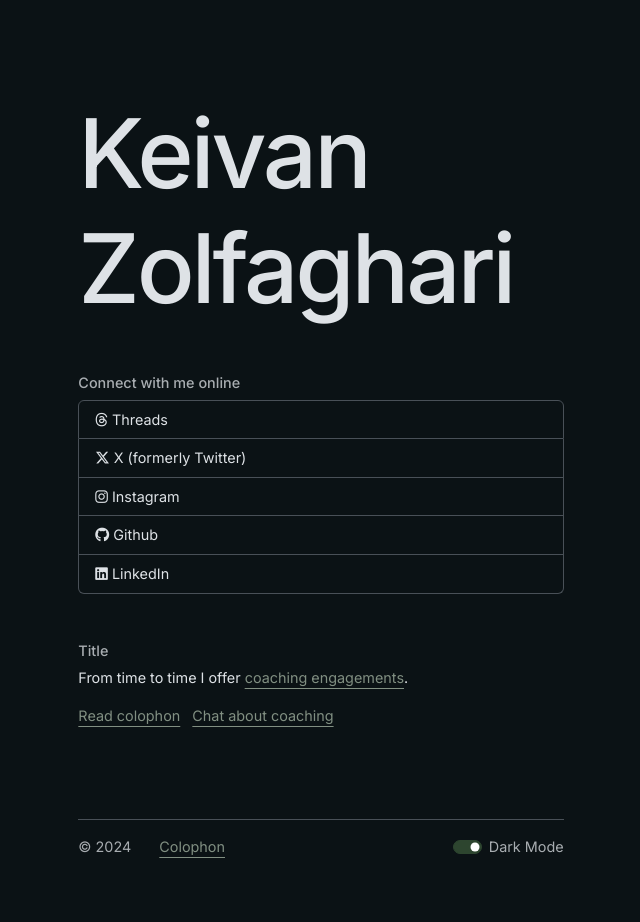
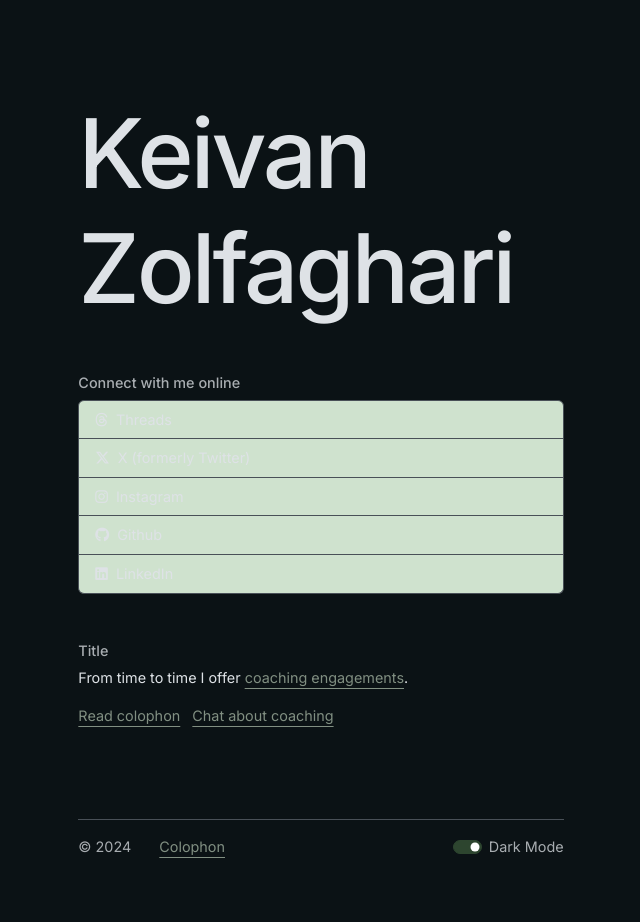
Before and after one commit to keivanz/keivanz.github.io, a Jekyll site: the page built from index.md, in a window 1280 px wide. Shown: the whole page, without its empty margins (319-959 px from the left). Built offline with Jekyll 4.4.1, drawn with Linux system fonts in a browser that asks for light colours; nearby versions of some CDN libraries; some web fonts are replaced.

Commit message:
continue list group animation

```diff
--- a/_includes/main.html
+++ b/_includes/main.html
@@ -2,20 +2,20 @@
 
 <h6 class="text-body-secondary mt-5">Connect with me online</h6>
 <div class="social_links list-group ps-0">
-  <a class="list-group-item" href="https://test.com/test" target="_blank">
-    <i class="fa-brands fa-threads pe-1"></i>Threads
+  <a class="list-group-item list-group-item-action" href="https://test.com/test" target="_blank">
+    <i class="fa-brands fa-threads pe-2"></i>Threads
   </a>
-  <a class="list-group-item" href="https://test.com/test" target="_blank">
-    <i class="fa-brands fa-x-twitter pe-1"></i>X (formerly Twitter)
+  <a class="list-group-item list-group-item-action" href="https://test.com/test" target="_blank">
+    <i class="fa-brands fa-x-twitter pe-2"></i>X (formerly Twitter)
   </a>
-  <a class="list-group-item" href="https://test.com/test" target="_blank">
-    <i class="fa-brands fa-instagram pe-1"></i>Instagram
+  <a class="list-group-item list-group-item-action" href="https://test.com/test" target="_blank">
+    <i class="fa-brands fa-instagram pe-2"></i>Instagram
   </a>
-  <a class="list-group-item" href="https://test.com/test" target="_blank">
-    <i class="fa-brands fa-github pe-1"></i>Github
+  <a class="list-group-item list-group-item-action" href="https://test.com/test" target="_blank">
+    <i class="fa-brands fa-github pe-2"></i>Github
   </a>
-  <a class="list-group-item" href="https://test.com/test" target="_blank">
-    <i class="fa-brands fa-linkedin pe-1"></i>LinkedIn
+  <a class="list-group-item list-group-item-action" href="https://test.com/test" target="_blank">
+    <i class="fa-brands fa-linkedin pe-2"></i>LinkedIn
   </a>
 </div>
 
--- a/_sass/_custom.scss
+++ b/_sass/_custom.scss
@@ -121,7 +121,7 @@
       color: #CCC;
       &:hover {
         color: #000;
-        box-shadow: 0 2px 0 0 currentcolor;
+       /* box-shadow: 0 2px 0 0 currentcolor;*/
       }
     }
     }
--- a/_sass/_variables.scss
+++ b/_sass/_variables.scss
@@ -5,11 +5,13 @@
 $btn-bg: #000;
 
 $primary:#2d452f; /* 125b491D405C*/
-$secondary:#4C6A4B; /* 003527 */
+$secondary:#6B9D4A; /* 4C6A4B 003527 */
 
 $font-serif: "Instrument Serif";
 $font-family-sans-serif:  "Inter", system-ui, -apple-system, "Helvetica Neue", Arial, sans-serif;
 
+$list-group-bg:#CFE2CE;
+
 $display-font-sizes: (
     1: 6rem
 );
```
